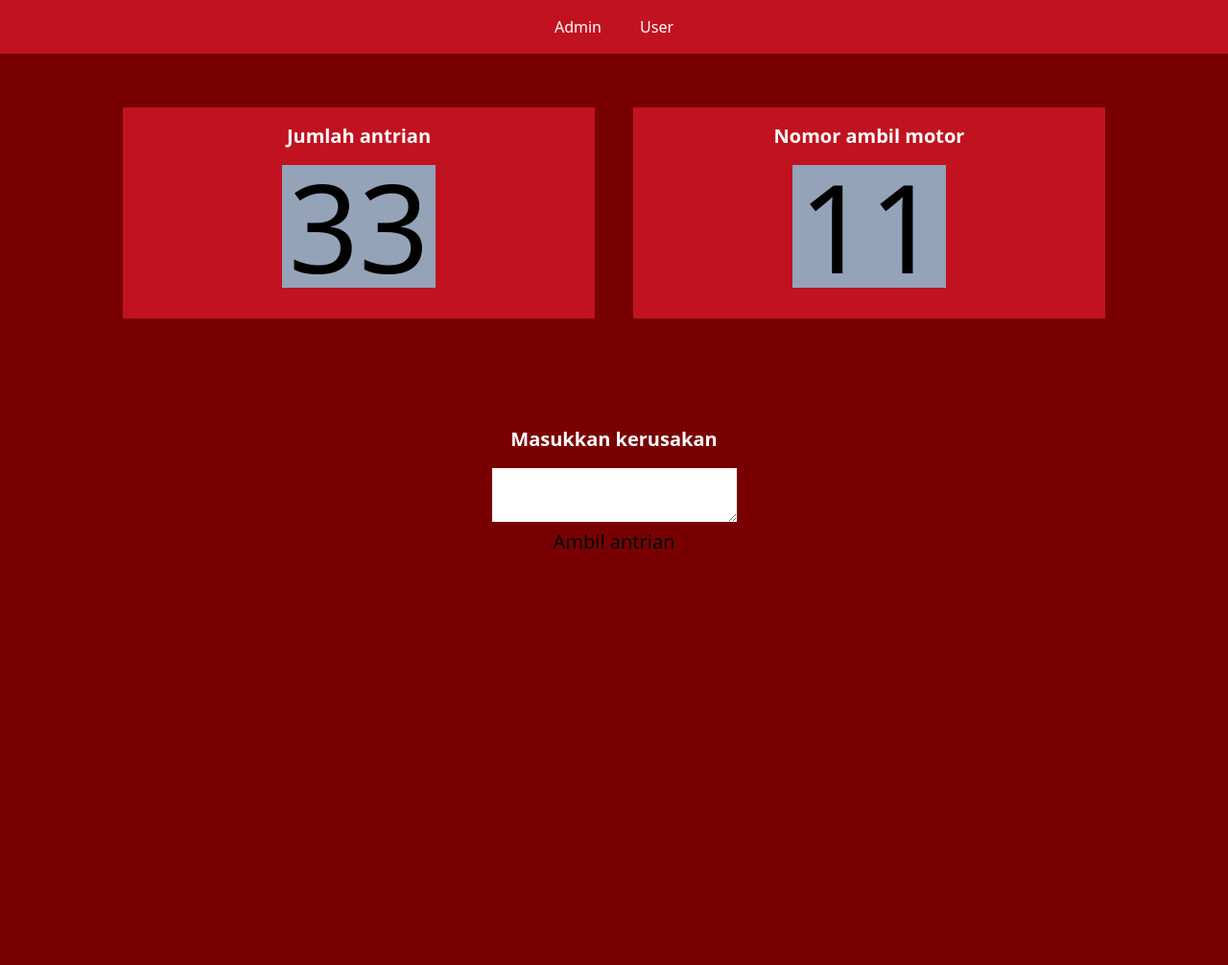
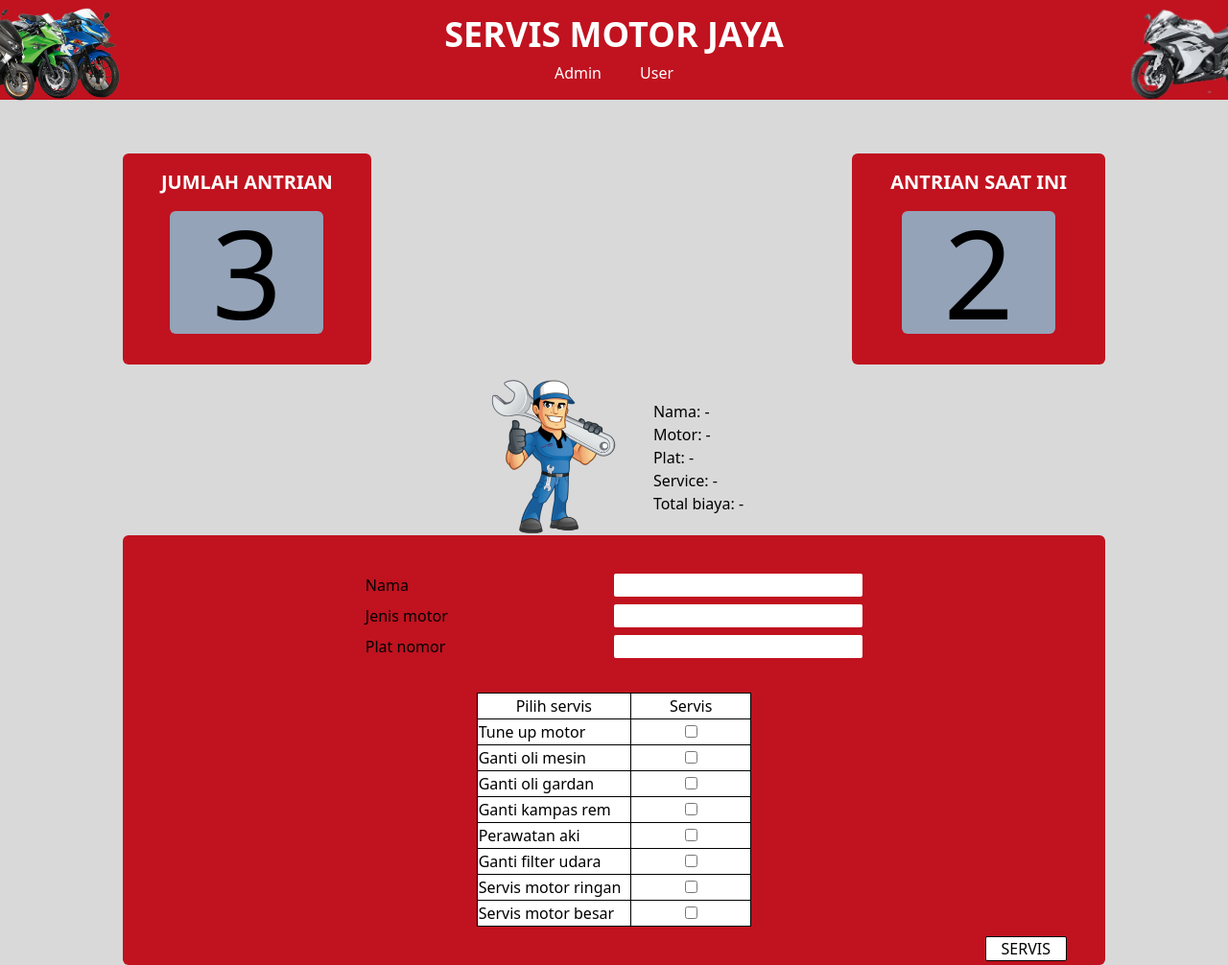
Before and after one commit to faisallbhr/sdt-12, a Flask app: page / in a window 1280 px wide. Shown: the whole page at 96% size. Before the commit the page ends 572 px from the top, so only its background shows below. Run offline with Flask 2, Linux system fonts and the light colour scheme; data comes from the database, SQL or seed files in the repository; data that the repository does not hold is empty; some libraries are stand-ins or nearby versions.

Commit message:
bismillah fix

```diff
--- a/instance/sql.sql
+++ /dev/null
@@ -1,5 +0,0 @@
-INSERT INTO admin(email, password) VALUES('sdt12@gmail.com', 'sdt12')
-
-INSERT INTO user(antrian) VALUES(0)
-
-DELETE FROM user WHERE id !=1
--- a/main.py
+++ b/main.py
@@ -1,5 +1,4 @@
 from website import create_app
-
 app = create_app()
 if __name__ == '__main__':
     app.run(debug=True)
--- a/website/templates/base.html
+++ b/website/templates/base.html
@@ -24,16 +24,28 @@
       }
     </script>
 </head>
-<body class="bg-left1 font-poppins">
-    <header class="flex justify-center items-center gap-10 text-white py-4 bg-leftmid1">
-        {% if user.is_authenticated %}
-        <div class="cursor-pointer hover:border-b"><a href="/admin">Admin</a></div>
-        <div class="cursor-pointer hover:border-b"><a href="/logout">Logout</a></div>
-        <div class="cursor-pointer hover:border-b"><a href="/">User</a></div>
-        {% else %}
-        <div class="cursor-pointer hover:border-b"><a href="/login">Admin</a></div>
-        <div class="cursor-pointer hover:border-b"><a href="/">User</a></div>
-        {% endif %}
+<body class="bg-[#D9D9D9] font-poppins">
+    <header class="flex relative justify-center items-center gap-10 text-white py-4 bg-leftmid1">
+        <div class="absolute w-32 left-0 top-2">
+          <img src="{{img2}}" alt="">
+        </div>
+        <div>
+          <h1 class="font-bold text-4xl text-center mb-2">SERVIS MOTOR JAYA</h1>
+          <div class="flex justify-center gap-10">
+            {% if user.is_authenticated %}
+            <div class="cursor-pointer"><a href="/admin">Admin</a></div>
+            <div class="cursor-pointer"><a href="/logout">Logout</a></div>
+            <div class="cursor-pointer"><a href="/">User</a></div>
+            {% else %}
+            <div class="cursor-pointer"><a href="/login">Admin</a></div>
+            <div class="cursor-pointer"><a href="/">User</a></div>
+            {% endif %}
+          </div>
+        </div>
+        <div class="absolute w-28 right-0 top-[5px]">
+          <img src="{{img1}}" alt="">
+        </div>
+
     </header>
 
     <div>{% block content %} {% endblock %}</div>
--- a/website/templates/home.html
+++ b/website/templates/home.html
@@ -1,22 +1,86 @@
 {% extends "base.html" %} {% block content%}
-<section class="">
+<section class="relative">
     <form method="POST">
-        <div class="my-4 grid md:grid-cols-2 gap-10 md:text-xl text-center py-10 w-[60%] md:w-[80%] max-w-5xl mx-auto">
-            <div class="bg-leftmid1">
-                <h1 class="py-4 font-bold text-white">Jumlah antrian</h1>
-                <div class="w-40 bg-slate-400 text-9xl mb-8 mx-auto">{{antrian}}</div>
+        <div class="my-4 flex flex-col md:flex-row justify-between gap-10 md:text-xl text-center pt-10 w-[90%] max-w-5xl mx-auto">
+            <div class="bg-leftmid1 rounded-md px-10">
+                <h1 class="py-4 font-bold text-white">JUMLAH ANTRIAN</h1>
+                <div name="antrian" class="w-40 bg-slate-400 text-9xl mb-8 mx-auto rounded-md">{{antrian}}</div>
             </div>
-            <div class="bg-leftmid1">
-                <h1 class="py-4 font-bold text-white">Nomor ambil motor</h1>
-                <div class="w-40 bg-slate-400 text-9xl mb-8 mx-auto">{{pengambilan}}</div>
+            <div class="bg-leftmid1 rounded-md px-10">
+                <h1 class="py-4 font-bold text-white">ANTRIAN SAAT INI</h1>
+                <div class="w-40 bg-slate-400 text-9xl mb-8 mx-auto rounded-md">{{panggil}}</div>
             </div>
         </div>
-        <div class="md:text-xl text-center py-10 w-[60%] md:w-[80%] max-w-5xl mx-auto">
-            <input type="text" name="antrian" value='{{antrian}}' hidden>
-            <h1 class="py-4 font-bold text-white">Masukkan kerusakan</h1>
-            <textarea type="text" name="kerusakan"></textarea>
-            <br>
-            <button type="submit">Ambil antrian</button>
+        <div class="flex justify-center items-center">
+            <div class="w-44">
+                <img src="{{img3}}" alt="">
+            </div>
+            <div>
+                Nama: {{nota_nama}} <br>
+                Motor: {{nota_motor}} <br>
+                Plat: {{nota_plat}} <br>
+                Service: {{nota_kerusakan}} <br>
+                Total biaya: {{nota_biaya}}
+            </div>
+        </div>
+        <input type="text" name="antrian" value='{{antrian}}' hidden>
+
+        <div class="relative bg-leftmid1 py-10 max-w-5xl w-[90%] mx-auto rounded-md">
+            <div class="flex flex-col w-full max-w-xl mx-auto">
+                <div class="grid grid-cols-2 mb-2 w-[90%] mx-auto">
+                    <h3>Nama</h3>
+                    <input name="nama" type="text" class="rounded-sm">
+                </div>
+                <div class="grid grid-cols-2 mb-2 w-[90%] mx-auto">
+                    <h3>Jenis motor</h3>
+                    <input name="motor" type="text" class="rounded-sm">
+                </div>
+                <div class="grid grid-cols-2 mb-9 w-[90%] mx-auto">
+                    <h3>Plat nomor</h3>
+                    <input name="plat" type="text" class="rounded-sm">
+                </div>
+                <div>
+                    <table class="bg-white mx-auto">
+                        <tr>
+                            <td class="text-center px-10 border-[.5px] border-black">Pilih servis</td>
+                            <td class="text-center px-10 border-[.5px] border-black">Servis</td>
+                        </tr>
+                        <tr>
+                            <td class="border-[.5px] border-black">Tune up motor</td>
+                            <td class="text-center border-[.5px] border-black"><input type="checkbox" name="servicecbx" value="service semua"></td>
+                        </tr>
+                        <tr>
+                            <td class="border-[.5px] border-black">Ganti oli mesin</td>
+                            <td class="text-center border-[.5px] border-black"><input type="checkbox" name="servicecbx" value="service dikit"></td>
+                        </tr>
+                        <tr>
+                            <td class="border-[.5px] border-black">Ganti oli gardan</td>
+                            <td class="text-center border-[.5px] border-black"><input type="checkbox" name="servicecbx" value="service dikit"></td>
+                        </tr>
+                        <tr>
+                            <td class="border-[.5px] border-black">Ganti kampas rem</td>
+                            <td class="text-center border-[.5px] border-black"><input type="checkbox" name="servicecbx" value="service dikit"></td>
+                        </tr>
+                        <tr>
+                            <td class="border-[.5px] border-black">Perawatan aki</td>
+                            <td class="text-center border-[.5px] border-black"><input type="checkbox" name="servicecbx" value="service dikit"></td>
+                        </tr>
+                        <tr>
+                            <td class="border-[.5px] border-black">Ganti filter udara</td>
+                            <td class="text-center border-[.5px] border-black"><input type="checkbox" name="servicecbx" value="service dikit"></td>
+                        </tr>
+                        <tr>
+                            <td class="border-[.5px] border-black">Servis motor ringan</td>
+                            <td class="text-center border-[.5px] border-black"><input type="checkbox" name="servicecbx" value="service dikit"></td>
+                        </tr>
+                        <tr>
+                            <td class="border-[.5px] border-black">Servis motor besar</td>
+                            <td class="text-center border-[.5px] border-black"><input type="checkbox" name="servicecbx" value="service dikit"></td>
+                        </tr>
+                    </table>
+                </div>
+            </div>
+            <button type="submit" class="absolute right-10 bottom-0 bg-white rounded-sm border border-black px-4 mb-1">SERVIS</button>
         </div>
     </form>
 </section>
--- a/website/views.py
+++ b/website/views.py
@@ -1,36 +1,82 @@
 from flask import Blueprint, render_template, request, redirect, url_for
 from flask_login import login_user, logout_user, current_user
-from . import db
-from .models import Admin, User, Kerusakan, MyQueue
+from . import db, app
+from .models import Admin, User, Kerusakan, Nota
 import sqlite3
+import os
 
 views = Blueprint('views', __name__)
 
+picFolder = os.path.join('static', 'pics')
+app.config['UPLOAD_FOLDER'] = picFolder
+
 @views.route('/', methods=['GET', 'POST'])
 def user():
-    q = MyQueue()
-    antrian = q.enqueue()
-    pengambilan = q.dequeue()
+    pic1= os.path.join(app.config['UPLOAD_FOLDER'], '1.png')
+    pic2 = os.path.join(app.config['UPLOAD_FOLDER'], '2.png')
+    pic3 = os.path.join(app.config['UPLOAD_FOLDER'], 'montir.png')
 
-    if request.method == "POST":
-        data = request.form.get("antrian")
-        kerusakan = request.form.get('kerusakan')
-
-        new_user = User(antrian=data)
+    conn = sqlite3.connect("./instance/db_antrian.db")
+    curs = conn.cursor()
+    curs.execute('SELECT * FROM user')
+    cek = curs.fetchall()
+    if cek == []:
+        new_user = User(antrian=0)
         db.session.add(new_user)
         db.session.commit()
+        curs.close()
+        return redirect(url_for('views.user'))
+    else:
+        cek_head = curs.execute('SELECT * FROM user ORDER by antrian asc')
+        head = cek_head.fetchone()[1]
 
-        new_kerusakan = Kerusakan(kerusakan=kerusakan, user_antrian=data)
-        db.session.add(new_kerusakan)
-        db.session.commit()
+        cek_tail = curs.execute('SELECT * FROM user ORDER by antrian desc')
+        tail = cek_tail.fetchone()[1]
 
-        return redirect(url_for('views.user'))
+        cek_nota = curs.execute('SELECT * FROM nota WHERE user_antrian="{}"'.format(head))
+        nota = cek_nota.fetchmany()
+        curs.close()
+        if nota == []:
+            nota_nama = '-'
+            nota_motor = '-'
+            nota_plat = '-'
+            nota_kerusakan = '-'
+            nota_biaya = '-'
+        else:
+            for row in nota:
+                nota_nama = row[1]
+                nota_motor = row[2]
+                nota_plat = row[3]
+                nota_kerusakan = row[4]
+                nota_biaya = row[5]
 
-    return render_template("home.html",antrian=antrian, pengambilan=pengambilan, user=current_user)
+        if request.method == "POST":
+            data = request.form.get("antrian")
+            nama = request.form.get('nama')
+            motor = request.form.get('motor')
+            plat = request.form.get('plat')
+
+            list_kerusakan = request.form.getlist('servicecbx')
+            kerusakan = ''
+            for rusak in list_kerusakan:
+                kerusakan += rusak + ', '
+
+            new_user = User(antrian=data)
+            new_kerusakan = Kerusakan(nama=nama, motor=motor, plat=plat, kerusakan=kerusakan, user_antrian=data)
+            db.session.add(new_user)
+            db.session.add(new_kerusakan)
+            db.session.commit()
+            return redirect(url_for('views.user'))
+
+        return render_template("home.html", img1=pic1, img2=pic2, img3=pic3, antrian=tail+1, panggil=head, user=current_user, nota_nama=nota_nama, nota_motor=nota_motor, nota_plat=nota_plat,nota_kerusakan=nota_kerusakan, nota_biaya=nota_biaya)
 
 
 @views.route('/login', methods=['GET', 'POST'])
 def login():
+    pic1= os.path.join(app.config['UPLOAD_FOLDER'], '1.png')
+    pic2 = os.path.join(app.config['UPLOAD_FOLDER'], '2.png')
+    pic3 = os.path.join(app.config['UPLOAD_FOLDER'], 'montir.png')
+
     email = request.form.get('email')
     password = request.form.get('password')
 
@@ -40,27 +86,74 @@ def login():
             login_user(user)
             return redirect(url_for('views.admin'))
 
-    return render_template('login.html', user=current_user)
+    return render_template('login.html', user=current_user, img1=pic1, img2=pic2, img3=pic3)
 
-@views.route('/admin', methods=['GET', 'POST'])
+
+@views.route('/admin', methods=['GET', 'POST', 'DELETE'])
 def admin():
-    q = MyQueue()
-    antrian = q.enqueue()
-    panggil = q.dequeue()
-    # rusak = Kerusakan.query.filter_by(user_antrian=5)
+    pic1= os.path.join(app.config['UPLOAD_FOLDER'], '1.png')
+    pic2 = os.path.join(app.config['UPLOAD_FOLDER'], '2.png')
+    pic3 = os.path.join(app.config['UPLOAD_FOLDER'], 'montir.png')
+
     conn = sqlite3.connect("./instance/db_antrian.db")
     curs = conn.cursor()
-    # kerusakan = curs.execute('SELECT kerusakan FROM kerusakan WHERE user_antrian = 5')
-
-    if request.method=='POST':
-        data = request.form.get('panggil')
-        User.query.filter_by(antrian=data).delete()
-        Kerusakan.query.filter_by(user_antrian=data).delete()
+    curs.execute('SELECT * FROM user')
+    cek = curs.fetchall()
+    if cek == []:
+        new_user = User(antrian=0)
+        db.session.add(new_user)
         db.session.commit()
-
+        curs.close()
         return redirect(url_for('views.admin'))
 
-    return render_template('admin.html', user=current_user, panggil=panggil, antrian=antrian)
+    curs.execute('SELECT * FROM user ORDER by antrian asc')
+    head = curs.fetchone()[1]
+
+    cek = curs.execute('SELECT * FROM kerusakan WHERE user_antrian="{}"'.format(head))
+    cek = cek.fetchall()
+    if cek == []:
+        new_kerusakan = Kerusakan(nama='', motor='', plat='', kerusakan='', user_antrian=0)
+        db.session.add(new_kerusakan)
+        db.session.commit()
+        curs.close()
+        return redirect(url_for('views.admin'))
+
+
+    cek_next = curs.execute('SELECT * FROM kerusakan WHERE user_antrian="{}"'.format(head+1))
+    cek_next = cek_next.fetchall()
+    if cek_next == []:
+        nama = '-'
+        motor = '-'
+        plat = '-'
+        kerusakan = '-'
+    else:
+        for row in cek_next:
+            nama = row[1]
+            motor = row[2]
+            plat = row[3]
+            kerusakan = row[4]
+    if request.method=='POST':
+        if request.form.get('next') == 'PANGGIL':
+            data = request.form.get('panggil')
+            total = request.form.get('total')
+
+            User.query.filter_by(antrian=data).delete()
+            Kerusakan.query.filter_by(user_antrian=data).delete()
+            new_nota = Nota(nama=nama, motor=motor, plat=plat, kerusakan=kerusakan, biaya=int(total), user_antrian=int(data)+1)
+            db.session.add(new_nota)
+            db.session.commit()
+
+            return redirect(url_for('views.admin'))
+
+        if request.form.get('delete') == 'RESET NOTA':
+            cek = Nota.query.all()
+            for i in range(len(cek)+1):
+                Nota.query.filter_by(id=(i+1)).delete()
+                db.session.commit()
+            return redirect(url_for('views.admin'))
+
+    return render_template('admin.html', img1=pic1, img2=pic2, img3=pic3, user=current_user, panggil=head, nama=nama, motor=motor, plat=plat, kerusakan=kerusakan)
+
 
 @views.route('/logout')
 def logout():
```
Also changed, not shown: tes.py (added, +7 -0 lines), website/__init__.py (+29 -18 lines), website/models.py (+13 -43 lines), website/templates/admin.html (+23 -7 lines), website/templates/login.html (+4 -4 lines), instance/db_antrian.db, website/static/pics/1.png (added), website/static/pics/2.png (added), website/static/pics/montir.png (added).
